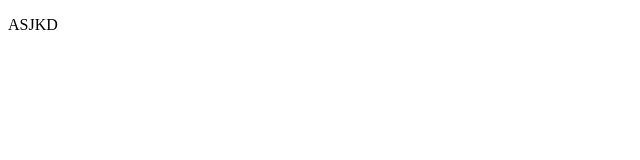
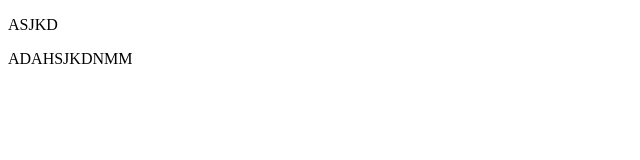
Before and after one commit to OguzhanEsn/lec0, a plain HTML site: page hello.html in a window 1280 px wide. Shown: the whole page, without its empty margins (0-640 px from the left). Drawn offline with Linux system fonts and the light colour scheme.

Commit message:
Update hello.html

```diff
--- a/hello.html
+++ b/hello.html
@@ -3,6 +3,7 @@
     <head>
         <body>
             <p>ASJKD</p>
+            <p>ADAHSJKDNMM</p>
         </body>
 
     </head>
```
